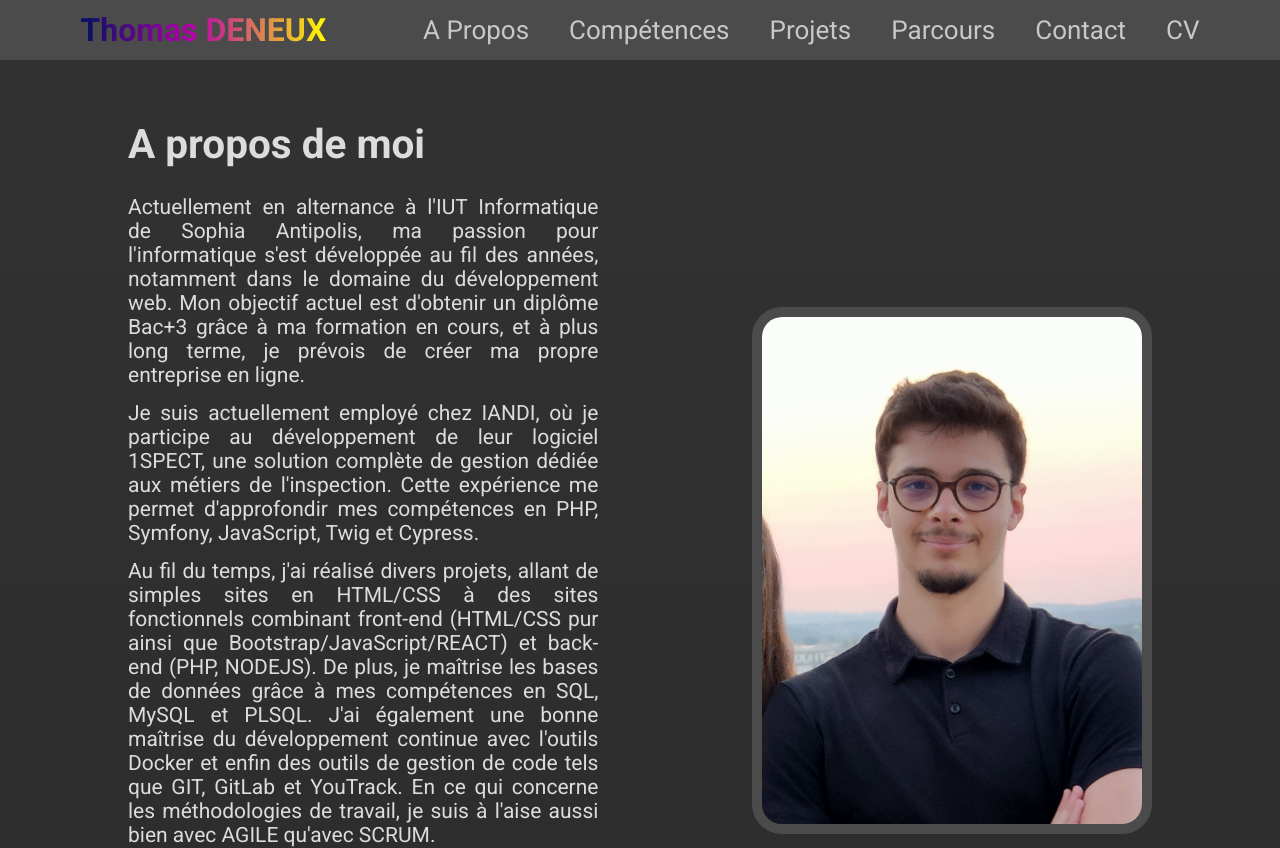
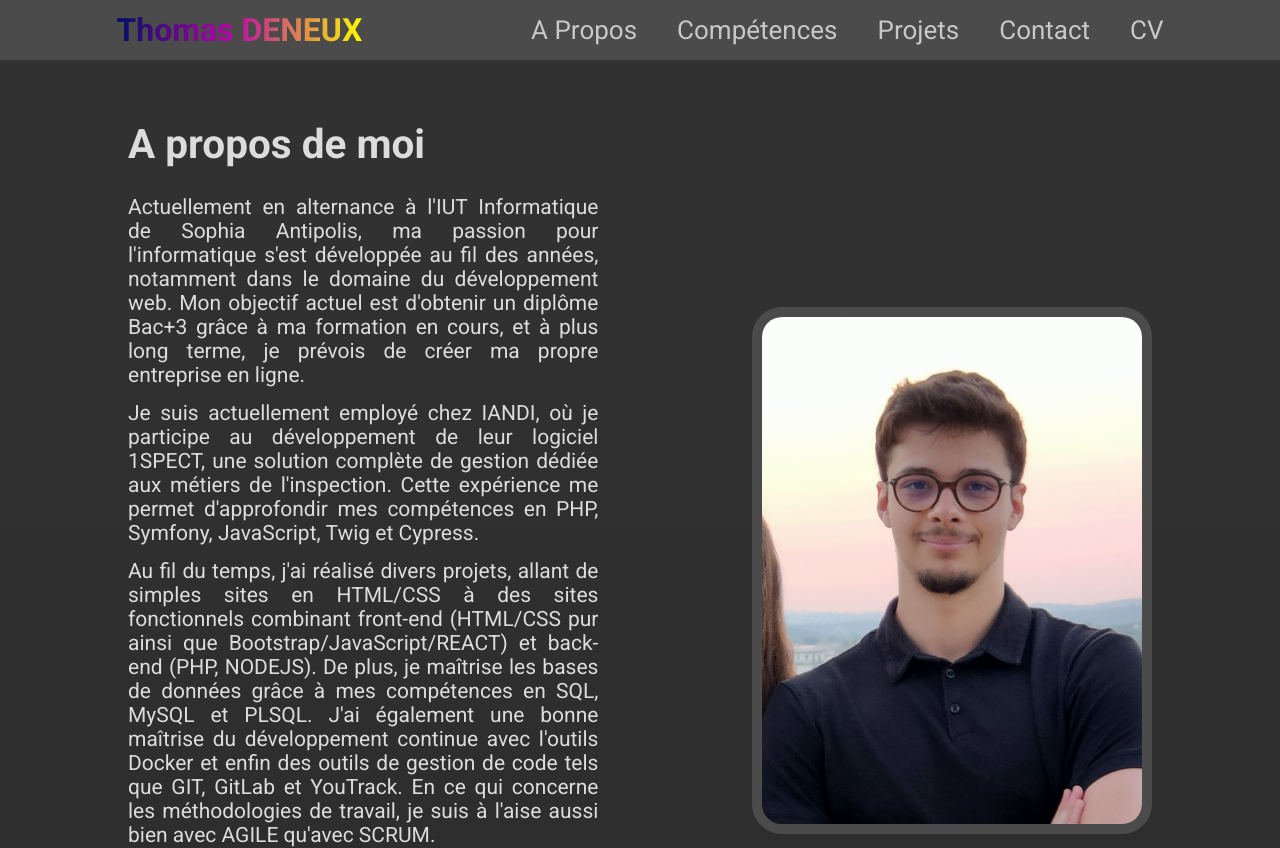
Before and after one commit to DeneuxThomas/Portfolio, a React (Vite) app: page / in a window 1280 px wide. Shown: the top 848 px of the page. Built offline with nearby package versions, Linux system fonts and the light colour scheme.

Commit message:
changement navbar

```diff
--- a/src/NavBar.jsx
+++ b/src/NavBar.jsx
@@ -28,17 +28,12 @@ function NavBar() {
             </a>
           </li>
           <li className="navbar-link-li">
-            <a href="#parcours" className="navbar-link">
-              Parcours
-            </a>
-          </li>
-          <li className="navbar-link-li">
             <a href="#contacts" className="navbar-link">
               Contact
             </a>
           </li>
           <li className="navbar-link-li">
-            <a href="#cv" className="navbar-link">
+            <a href="#contacts" className="navbar-link">
               CV
             </a>
           </li>
```
